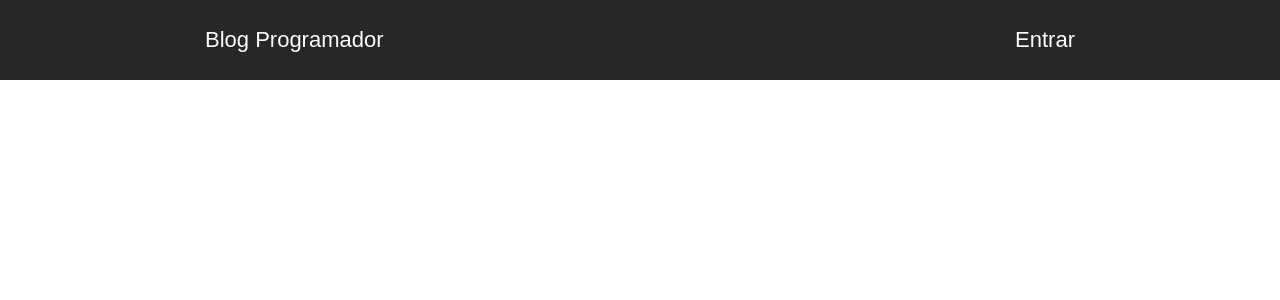
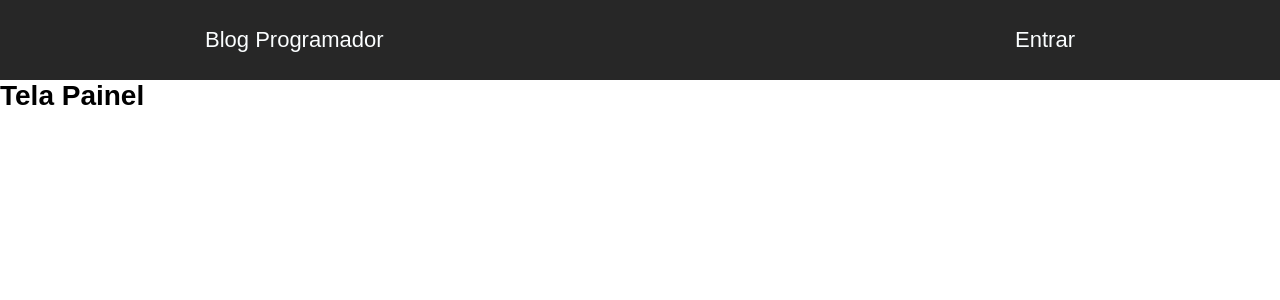
Before and after one commit to WilmarOliveira/projetoblog, a React (Create React App) app: page /dashboard in a window 1280 px wide. Shown: the top 300 px of the page. Built offline with nearby package versions, Linux system fonts and the light colour scheme; no server answers.

Commit message:
Construindo e estilizando página de login pt2

```diff
--- a/src/components/Dashboard/index.js
+++ b/src/components/Dashboard/index.js
@@ -0,0 +1,14 @@
+import React, { Component } from 'react';
+
+class Dashboard extends Component{
+
+    render() {
+        return(
+            <div>
+                <h1>Tela Painel</h1>
+            </div>
+        );
+    }
+}
+
+export default Dashboard;
--- a/src/components/Login/index.js
+++ b/src/components/Login/index.js
@@ -17,8 +17,16 @@
         this.login = this.login.bind(this);
     }
 
+    componentDidMount() {
+        if(firebase.getCurrent()) {
+            this.props.history.replace('/dashboard');
+        }
+    }
+
     entrar(e) {
         e.preventDefault();
+
+        this.login()
     }
 
     login = async () => {
@@ -26,6 +34,9 @@
 
         try{
             await firebase.login(email, senha)
+            .then(() => {
+                return this.props.history.replace('/dashboard');
+            })
             .catch((error) => {
             if(error.code === 'auth/user-not-found') {
                 alert('Usuário não cadastrado');
@@ -33,7 +44,8 @@
                 alert('Código de erro: ' + error.code);
                 return null;
             }
-        })
+        });
+
         } catch(error) {
             alert(error.message);
         }
--- a/src/firebase.js
+++ b/src/firebase.js
@@ -42,6 +42,10 @@
             return app.auth().onAuthStateChanged(resolve);
         });
     }
+
+    getCurrent() {
+        return app.auth().currentUser && app.auth().currentUser.email;
+    }
 }
 
 export default new Firebase();
--- a/src/routes.js
+++ b/src/routes.js
@@ -4,6 +4,7 @@
 import Home from './components/Home';
 import Header from './components/Header';
 import Login from './components/Login';
+import Dashboard from './components/Dashboard';
 
 const Routes = () => {
 
@@ -13,6 +14,7 @@
             <Switch>
                 <Route exact path="/" component={Home} />
                 <Route path="/login" component={Login} />
+                <Route path="/dashboard" component={Dashboard} />
             </Switch>
         </BrowserRouter>
     );
```
Also changed, not shown: 1 other file (tests, documents, lock files or other folders).
